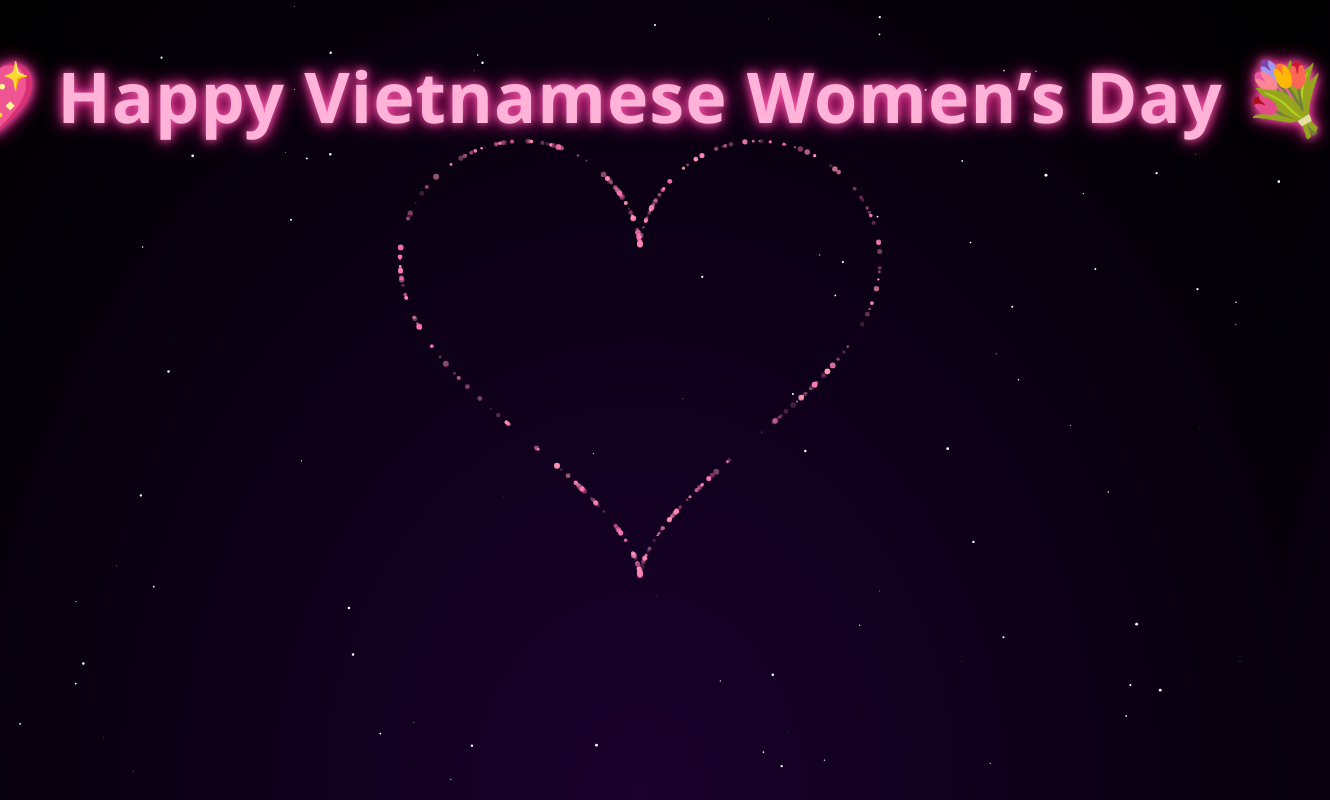
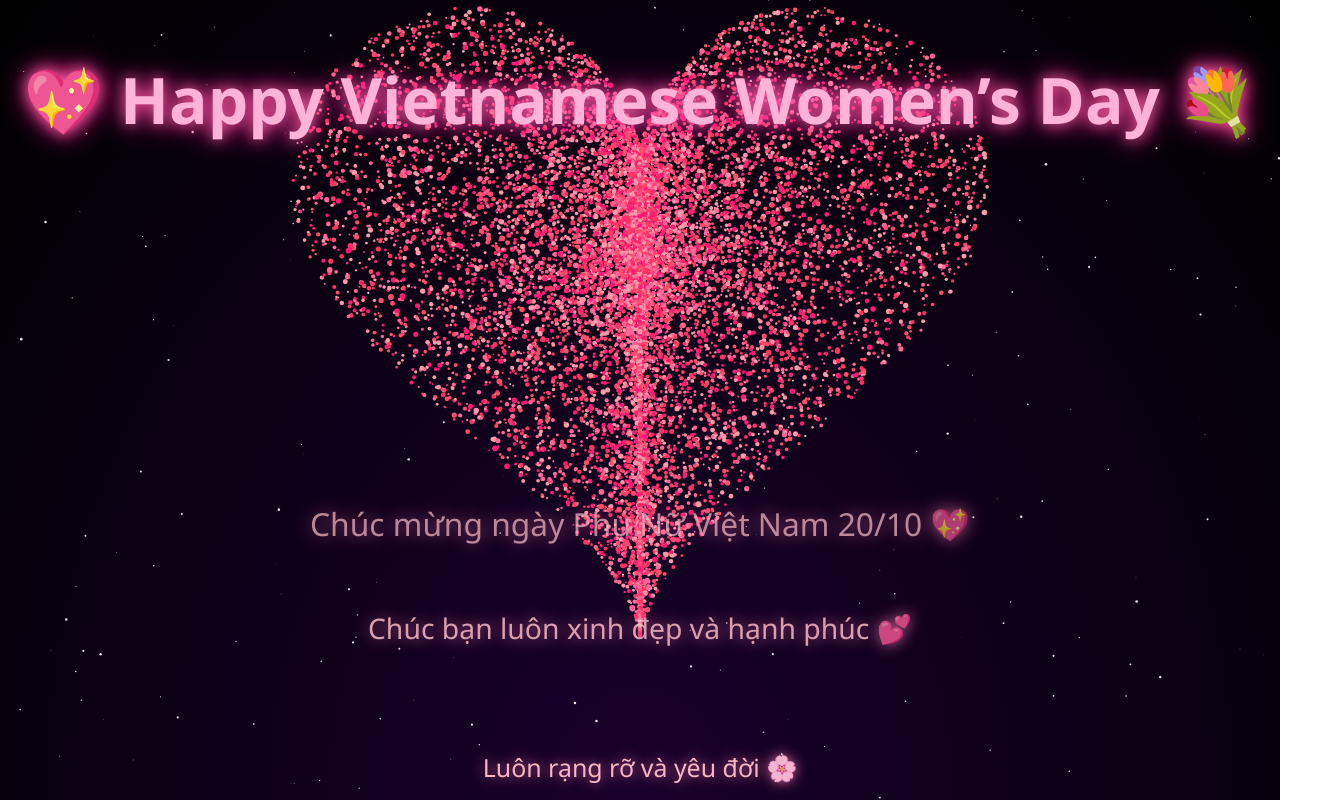
Before and after one commit to loi020403/heart-20-10, a plain HTML site: page index.html in a window 1280 px wide. Shown: the whole page, 1330 px wide, since content can reach past the window. Drawn offline with Linux system fonts and the light colour scheme; animation ran at ten frames a second.

Commit message:
Revise index.html for Vietnamese Women's Day celebration
Updated the HTML structure and styles for the celebration of Vietnamese Women's Day, enhancing the visual elements and animations.

```diff
--- a/index.html
+++ b/index.html
@@ -2,7 +2,7 @@
 <html lang="vi">
 <head>
   <meta charset="UTF-8">
-  <title>💖 Happy Vietnamese Women’s Day 💐</title>
+  <title>Happy 20-10 💖</title>
   <style>
     html, body {
       margin: 0;
@@ -20,39 +20,35 @@
       width: 100%; height: 100%;
     }
 
-    /* 💐 Tiêu đề lớn và nổi bật hơn */
+    /* 🌸 Dòng chữ Happy to hơn và sáng hơn */
     .title {
       position: absolute;
-      top: 6%;
+      top: 7%;
       left: 50%;
       transform: translateX(-50%);
-      font-size: clamp(30px, 7vw, 70px); /* to hơn trước ~15% */
+      font-size: clamp(28px, 6vw, 64px); /* to hơn so với bản trước */
       color: #ffb3d9;
       font-weight: bold;
-      letter-spacing: 1px;
-      text-shadow:
-        0 0 15px #ff66b3,
-        0 0 30px #ff1493,
-        0 0 50px #ff66cc;
+      text-shadow: 0 0 25px #ff66a3, 0 0 45px #ff1493, 0 0 80px #ff66cc;
       z-index: 10;
       white-space: nowrap;
       animation: glow 2.5s ease-in-out infinite alternate;
     }
 
     @keyframes glow {
-      from { text-shadow: 0 0 10px #ff66b3, 0 0 20px #ff1493; }
-      to { text-shadow: 0 0 30px #ff66cc, 0 0 60px #ff33aa; }
+      from { text-shadow: 0 0 15px #ff66a3, 0 0 30px #ff1493; }
+      to { text-shadow: 0 0 35px #ff99cc, 0 0 70px #ff33aa; }
     }
 
-    /* 🌸 Các dòng chữ chúc */
+    /* 💬 Câu chúc to hơn, rõ hơn */
     .wish {
       position: absolute;
-      font-size: clamp(18px, 3.8vw, 34px); /* tăng thêm ~20% */
+      font-size: clamp(20px, 4vw, 34px);
       opacity: 0;
       white-space: nowrap;
       z-index: 5;
-      text-shadow: 0 0 15px rgba(255,100,150,0.9);
-      color: #ffb6c1;
+      text-shadow: 0 0 18px rgba(255,120,170,0.9);
+      color: #ffc0cb;
       left: 50%;
       transform: translateX(-50%);
     }
@@ -65,68 +61,125 @@
   <div class="title">💖 Happy Vietnamese Women’s Day 💐</div>
 
   <script>
-    // --- Sao rơi ---
+    // 🌟 Sao rơi
     const starCanvas = document.getElementById('stars');
-    const ctxS = starCanvas.getContext('2d');
-    starCanvas.width = innerWidth;
-    starCanvas.height = innerHeight;
+    const sCtx = starCanvas.getContext('2d');
+    starCanvas.width = window.innerWidth;
+    starCanvas.height = window.innerHeight;
 
-    let stars = Array(100).fill().map(() => ({
+    const stars = Array(250).fill().map(() => ({
       x: Math.random() * starCanvas.width,
       y: Math.random() * starCanvas.height,
-      size: Math.random() * 1.5,
-      speed: Math.random() * 0.8 + 0.2
+      r: Math.random() * 1.3,
+      d: Math.random() * 0.5
     }));
 
     function drawStars() {
-      ctxS.clearRect(0, 0, starCanvas.width, starCanvas.height);
-      ctxS.fillStyle = 'white';
+      sCtx.clearRect(0, 0, starCanvas.width, starCanvas.height);
+      sCtx.fillStyle = 'rgba(255,255,255,0.9)';
       stars.forEach(s => {
-        ctxS.beginPath();
-        ctxS.arc(s.x, s.y, s.size, 0, Math.PI * 2);
-        ctxS.fill();
-        s.y += s.speed;
+        sCtx.beginPath();
+        sCtx.arc(s.x, s.y, s.r, 0, 2 * Math.PI);
+        sCtx.fill();
+        s.y += s.d;
         if (s.y > starCanvas.height) s.y = 0;
       });
       requestAnimationFrame(drawStars);
     }
     drawStars();
 
-    // --- Trái tim ---
+    // 💖 Trái tim
     const heartCanvas = document.getElementById('heart');
     const ctx = heartCanvas.getContext('2d');
-    heartCanvas.width = innerWidth;
-    heartCanvas.height = innerHeight;
+    heartCanvas.width = window.innerWidth;
+    heartCanvas.height = window.innerHeight;
 
-    const particles = [];
-    const heartYShift = -80; // 🔼 đẩy trái tim lên gần dòng chữ hơn
+    let heartParticles = [];
+    const colorList = ['#ff4d6d', '#ff99ac', '#ff3366', '#ff6699', '#ff1a75'];
 
-    for (let i = 0; i < 300; i++) {
-      const t = Math.PI * 2 * Math.random();
-      const r = 16 * Math.sin(t) ** 3;
-      const x = 16 * Math.pow(Math.sin(t), 3);
-      const y = 13 * Math.cos(t) - 5 * Math.cos(2 * t) - 2 * Math.cos(3 * t) - Math.cos(4 * t);
-      particles.push({
-        x: x * 15 + heartCanvas.width / 2,
-        y: -y * 15 + heartCanvas.height / 2 + heartYShift,
-        size: Math.random() * 2 + 1,
-        color: `hsl(${Math.random() * 30 + 330},100%,70%)`,
-        alpha: Math.random()
-      });
+    function createFullHeart() {
+      heartParticles = [];
+      // 🔹 Nhỏ hơn ~20%, và nằm cao hơn gần chữ Happy
+      const scale = Math.min(window.innerWidth, window.innerHeight) / 36;
+      for (let i = 0; i < 15000; i++) {
+        const angle = Math.random() * 2 * Math.PI;
+        const r = Math.random();
+        const heartX = 16 * Math.pow(Math.sin(angle), 3);
+        const heartY = -(13 * Math.cos(angle) - 5 * Math.cos(2 * angle) - 2 * Math.cos(3 * angle) - Math.cos(4 * angle));
+        const z = Math.random() * 20 - 10;
+        heartParticles.push({
+          x: heartX * scale * r,
+          y: heartY * scale * r,
+          z: z,
+          color: colorList[Math.floor(Math.random() * colorList.length)],
+          size: 1 + Math.random() * 1.5
+        });
+      }
     }
 
     function drawHeart() {
       ctx.clearRect(0, 0, heartCanvas.width, heartCanvas.height);
-      particles.forEach(p => {
+      const cx = window.innerWidth / 2;
+      const cy = window.innerHeight / 3; // 💖 Đẩy trái tim lên cao hơn gần chữ Happy
+      const pulse = 1 + 0.05 * Math.sin(Date.now() / 200);
+
+      heartParticles.forEach(p => {
+        const depthScale = 1 + p.z * 0.02;
         ctx.beginPath();
-        ctx.fillStyle = `rgba(${255},${105 + Math.random()*50},${180},${p.alpha})`;
-        ctx.arc(p.x, p.y, p.size, 0, Math.PI * 2);
+        ctx.arc(cx + p.x * pulse, cy + p.y * pulse, p.size * depthScale, 0, 2 * Math.PI);
+        ctx.fillStyle = p.color;
         ctx.fill();
-        p.alpha = 0.6 + 0.4 * Math.sin(Date.now() / 300 + p.x);
       });
+
       requestAnimationFrame(drawHeart);
     }
+
+    createFullHeart();
     drawHeart();
+
+    // 🌸 Lời chúc to và rõ hơn
+    const wishes = [
+      'Chúc mừng ngày Phụ Nữ Việt Nam 20/10 💖',
+      'Chúc bạn luôn xinh đẹp và hạnh phúc 💕',
+      'Luôn rạng rỡ và yêu đời 🌸',
+      'Mỗi ngày đều là niềm vui 🌟',
+      'Tỏa sáng như những vì sao trên trời ✨',
+      'Mãi được yêu thương và trân trọng ❤️',
+      'Chúc chị em luôn tự tin, xinh đẹp và thành công 💐',
+      'Hạnh phúc ngập tràn trong tim 💞'
+    ];
+
+    let wishIndex = 0;
+
+    function createWish() {
+      const text = wishes[wishIndex];
+      wishIndex = (wishIndex + 1) % wishes.length;
+
+      const wish = document.createElement('div');
+      wish.className = 'wish';
+      wish.textContent = text;
+      document.body.appendChild(wish);
+
+      const startY = window.innerHeight;
+      const endY = window.innerHeight / 3 + 70; // 💬 Cao hơn để gần trái tim
+      const duration = 12000;
+      let start = null;
+
+      function animate(time) {
+        if (!start) start = time;
+        const progress = (time - start) / duration;
+        const ease = 1 - Math.pow(1 - progress, 3);
+        const y = startY - ease * (startY - endY);
+        wish.style.top = `${y}px`;
+        wish.style.opacity = 1 - progress;
+        wish.style.transform = `translateX(-50%) scale(${0.7 + progress * 0.8})`;
+        if (progress < 1) requestAnimationFrame(animate);
+        else wish.remove();
+      }
+      requestAnimationFrame(animate);
+    }
+
+    setInterval(createWish, 1500);
   </script>
 </body>
 </html>
```
